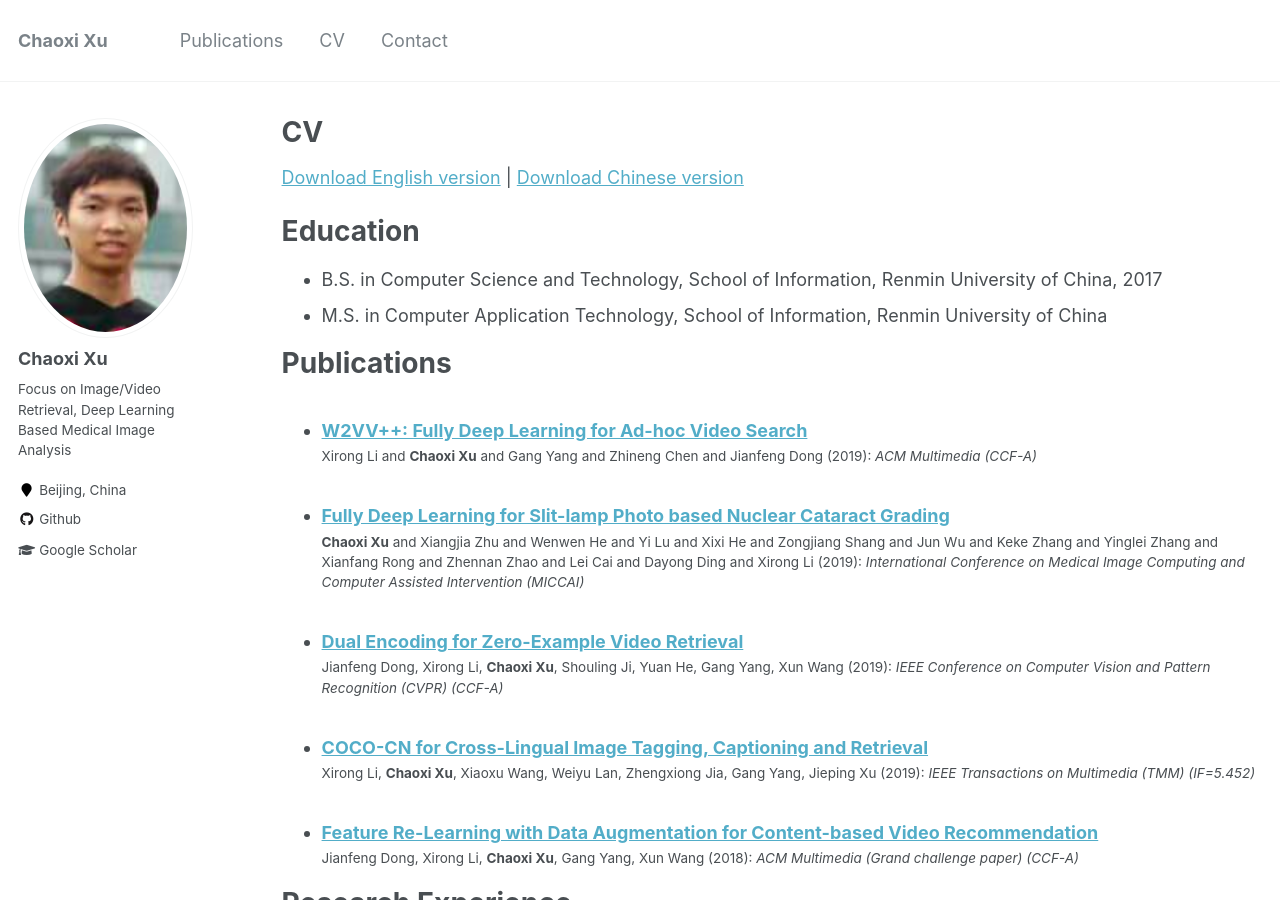
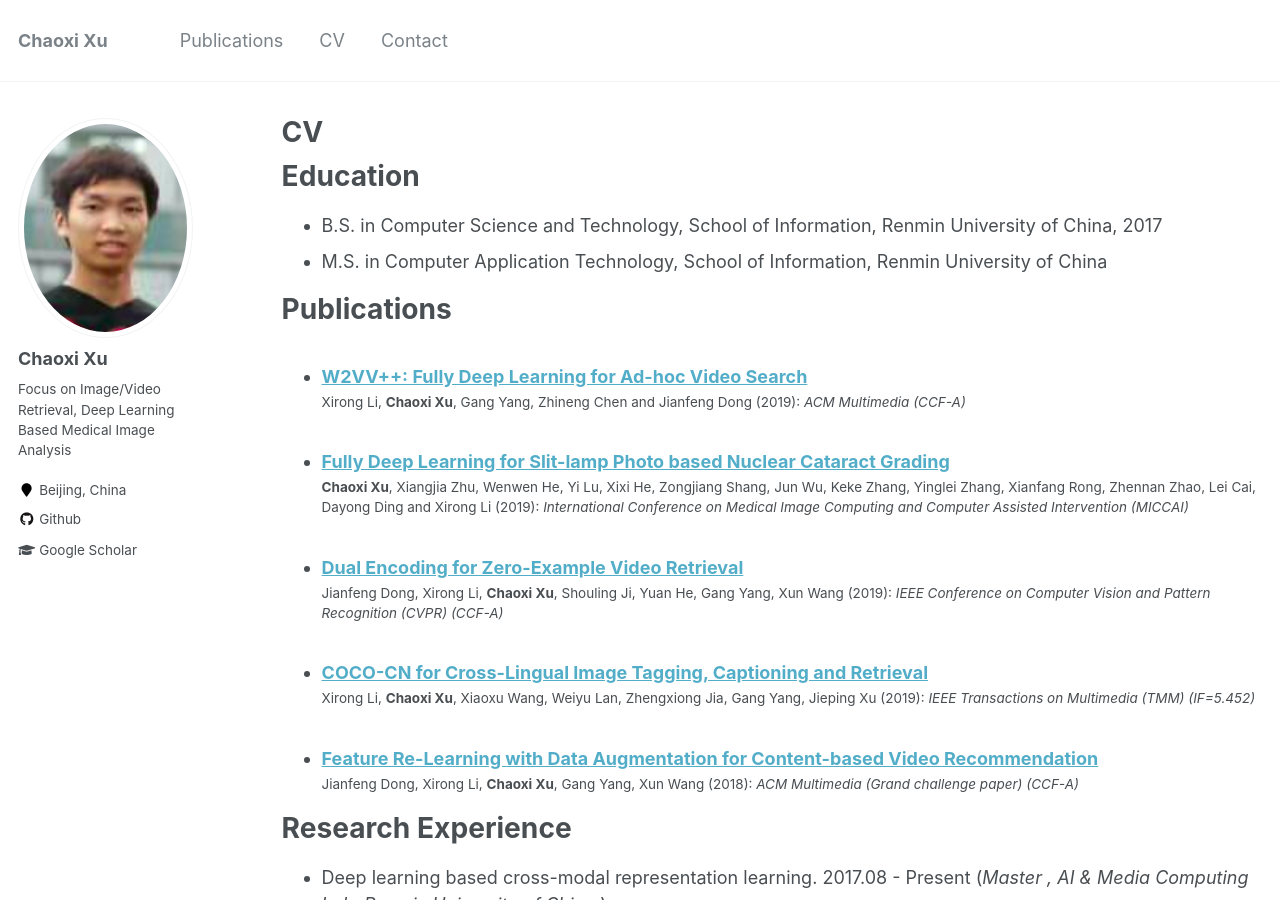
Before and after one commit to xuchaoxi/xuchaoxi.github.io, a Jekyll site: the page built from _pages/cv.md, in a window 1280 px wide and 900 px high. Built offline with Jekyll 4.4.1, drawn with Linux system fonts in a browser that asks for light colours.

Commit message:
update cv

```diff
--- a/_pages/cv.md
+++ b/_pages/cv.md
@@ -8,9 +8,6 @@ redirect_from:
 ---
 
 {% include base_path %}
-
-[Download English version](/files/chaoxi-RUC-english-cv.pdf) |
-[Download Chinese version](/files/chaoxi-RUC-chinese-cv.pdf)
 
 Education
 ======
--- a/_publications/2019-10-13-miccai19-cataract.md
+++ b/_publications/2019-10-13-miccai19-cataract.md
@@ -4,6 +4,6 @@ collection: publications
 permalink: /publication/2019-10-13-miccai19-cataract
 date: 2019-10-13
 venue: 'International Conference on Medical Image Computing and Computer Assisted Intervention (MICCAI)'
-authors: '<b>Chaoxi Xu</b> and Xiangjia Zhu and Wenwen He and Yi Lu and Xixi He and Zongjiang Shang and Jun Wu and Keke Zhang and Yinglei Zhang and Xianfang Rong and Zhennan Zhao and Lei Cai and Dayong Ding and Xirong Li (2019)'
+authors: '<b>Chaoxi Xu</b>, Xiangjia Zhu, Wenwen He, Yi Lu, Xixi He, Zongjiang Shang, Jun Wu, Keke Zhang, Yinglei Zhang, Xianfang Rong, Zhennan Zhao, Lei Cai, Dayong Ding and Xirong Li (2019)'
 ---
 Age-related cataract is a priority eye disease, with nuclear cataract as its most common type. This paper aims for automated nuclear cataract grading based on slit-lamp photos. Different from previous efforts which rely on traditional feature extraction and grade modeling techniques, we propose in this paper a fully deep learning based solution. Given a slit-lamp photo, we localize its nuclear region by Faster R-CNN, followed by a ResNet-101 based grading model. In order to alleviate the issue of imbalanced data, a simple batch balancing strategy is introduced for improving the training of the grading network. Tested on a clinical dataset of 157 slit-lamp photos from 39 female and 31 male patients, the proposed solution outperforms the state-of-the-art, reducing the mean absolute error from 0.357 to 0.313. In addition, our solution processes a slit-lamp photo in approximately 0.1 second, which is two order faster than the state-of-the-art. With its effectiveness and efficiency, the new solution is promising for automated nuclear cataract grading.
--- a/_publications/2019-10-21-mm2019-w2vvpp.md
+++ b/_publications/2019-10-21-mm2019-w2vvpp.md
@@ -4,6 +4,6 @@ collection: publications
 permalink: /publication/2019-10-21-mm2019-w2vvpp
 date: 2019-10-21
 venue: 'ACM Multimedia (CCF-A)'
-authors: 'Xirong Li and <b>Chaoxi Xu</b> and Gang Yang and Zhineng Chen and Jianfeng Dong (2019)'
+authors: 'Xirong Li, <b>Chaoxi Xu</b>, Gang Yang, Zhineng Chen and Jianfeng Dong (2019)'
 ---
 Ad-hoc video search (AVS) is an important yet challenging problem in multimedia retrieval. Different from previous concept-based methods, we propose an end-to-end deep learning method for query representation learning. The proposed method requires no concept modeling, matching and selection. The backbone of our method is the proposed W2VV++ model, a super version of Word2VisualVec (W2VV) previously developed for visual-to-text matching. W2VV++ is obtained by tweaking W2VV with a better sentence encoding strategy and an improved triplet ranking loss. With these simple changes, W2VV++ brings in a substantial improvement in performance. As our participation in the TRECVID 2018 AVS task and retrospective experiments on the TRECVID 2016 and 2017 data show, our best single model, with an overall inferred average precision (infAP) of 0.157, outperforms the state-of-the-art. The performance can be further boosted by model ensemble using late average fusion, reaching a higher infAP of 0.163. With W2VV++, we establish a new baseline for ad-hoc video search.
```
Also changed, not shown: 2 other files.
